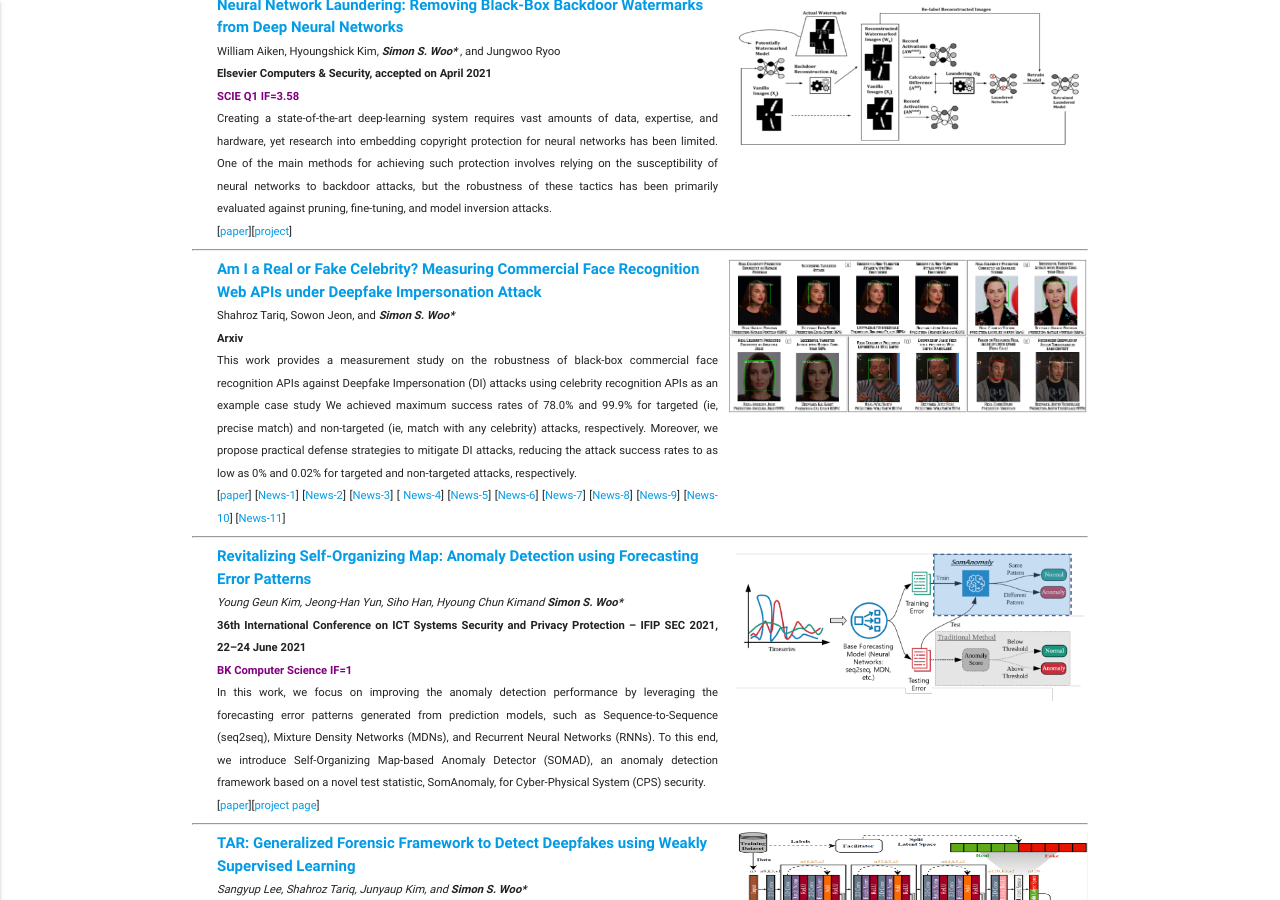
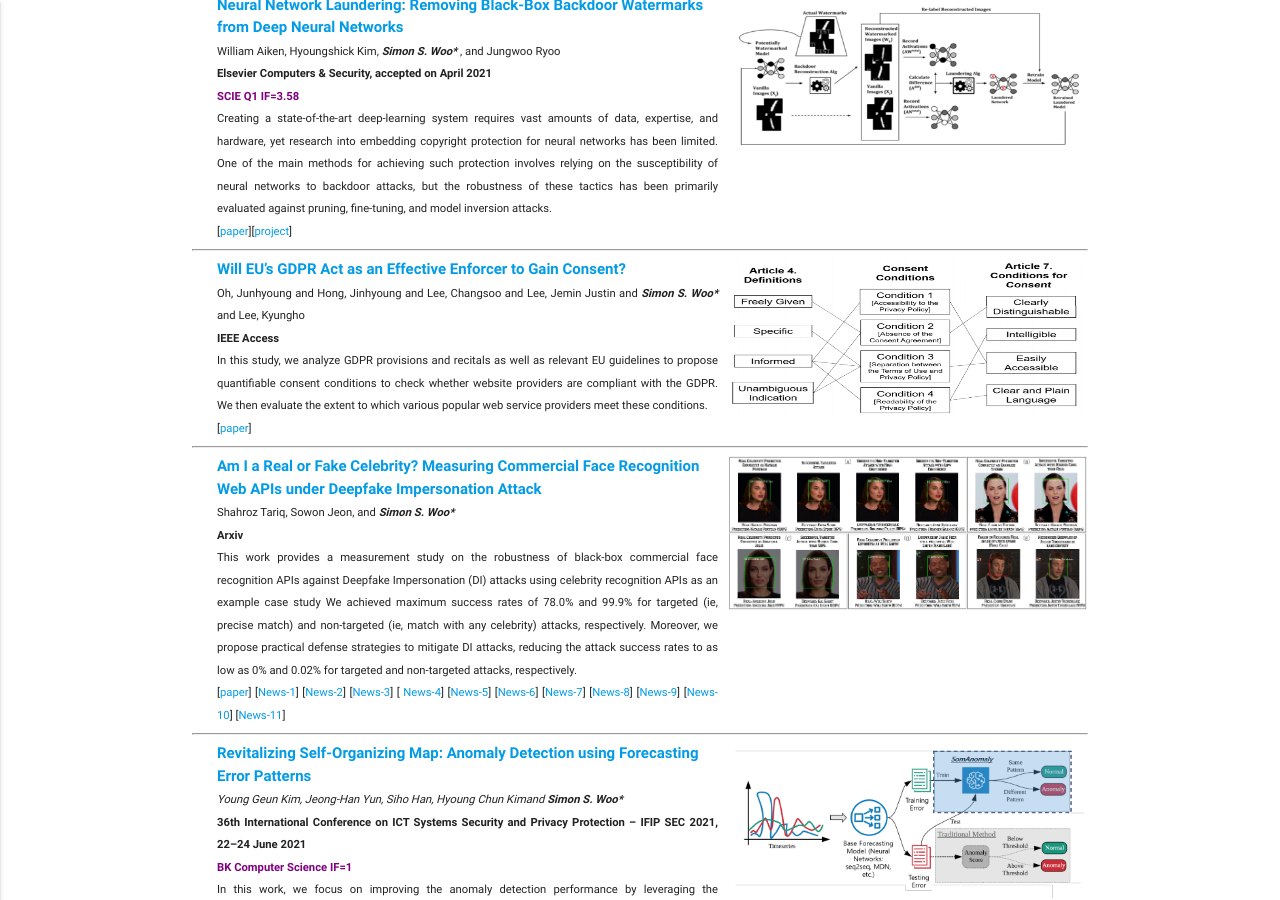
Before and after one commit to Yurim990507/DASH-Lab.github.io, a Jekyll site: the page built from Publication.md, in a window 1280 px wide and 900 px high, scrolled down 1114 px. Built offline with Jekyll 4.4.1, drawn with Linux system fonts in a browser that asks for light colours.

Commit message:
Update Publication.md
re-input the paper "Will EU ..."

```diff
--- a/Publication.md
+++ b/Publication.md
@@ -212,6 +212,42 @@ permalink: /Publications/
     </div>
 
     <hr>
+    <div style="display: flex;flex-direction: row;justify-content: space-between;">
+        <div style="margin-left: 25px;margin-right: 10px;">
+            <table>
+                <thead>
+                    <tr>
+                        <a><b> Will EU’s GDPR Act as an Effective Enforcer to Gain Consent?</b></a>
+                    </tr>
+                </thead>
+                <tbody>
+
+                    <tr>
+                        <p style="margin-top: 0px;margin-bottom: 0px;text-align: justify;"> <small> Oh, Junhyoung and Hong, Jinhyoung and Lee, Changsoo and Lee, Jemin Justin and <i><b>Simon S. Woo*</b> </i> and Lee, Kyungho </small> </p>
+                    </tr>
+                    <tr>
+                        <p style="margin-top: 0px;margin-bottom: 0px;text-align: justify;"> <small> <b>IEEE Access</b> </small> </p>
+                    </tr>
+
+                    <tr>
+                        <p style="margin-top: 0px;margin-bottom: 0px;text-align: justify;"> <small>In this study, we analyze GDPR provisions and recitals as well as relevant EU guidelines to propose quantifiable consent conditions to check whether website providers are compliant with the GDPR. We then evaluate the extent to which various popular web service providers meet these conditions.</small> </p>
+                    </tr>
+                    <tr>
+                        <p style="margin-top: 0px;margin-bottom: 0px;text-align: justify;"> <small> [<a
+                                    href="https://ieeexplore.ieee.org/stamp/stamp.jsp?tp=&arnumber=9440969">paper</a>]</small>
+                        </p>
+                    </tr>
+
+                </tbody>
+            </table>
+        </div>
+        <div class="col-lg-3" style="vertical-align: middle;display:flex;flex-direction:row;justify-content:center">
+            <img src="gdpr.png" style="max-height:160px;width: 360px; margin-bottom:10px">
+        </div>
+    </div>
+
+    <hr>
+
     <div style="display: flex;flex-direction: row;justify-content: space-between;">
         <div style="margin-left: 25px;margin-right:10px;">
             <table>
```
